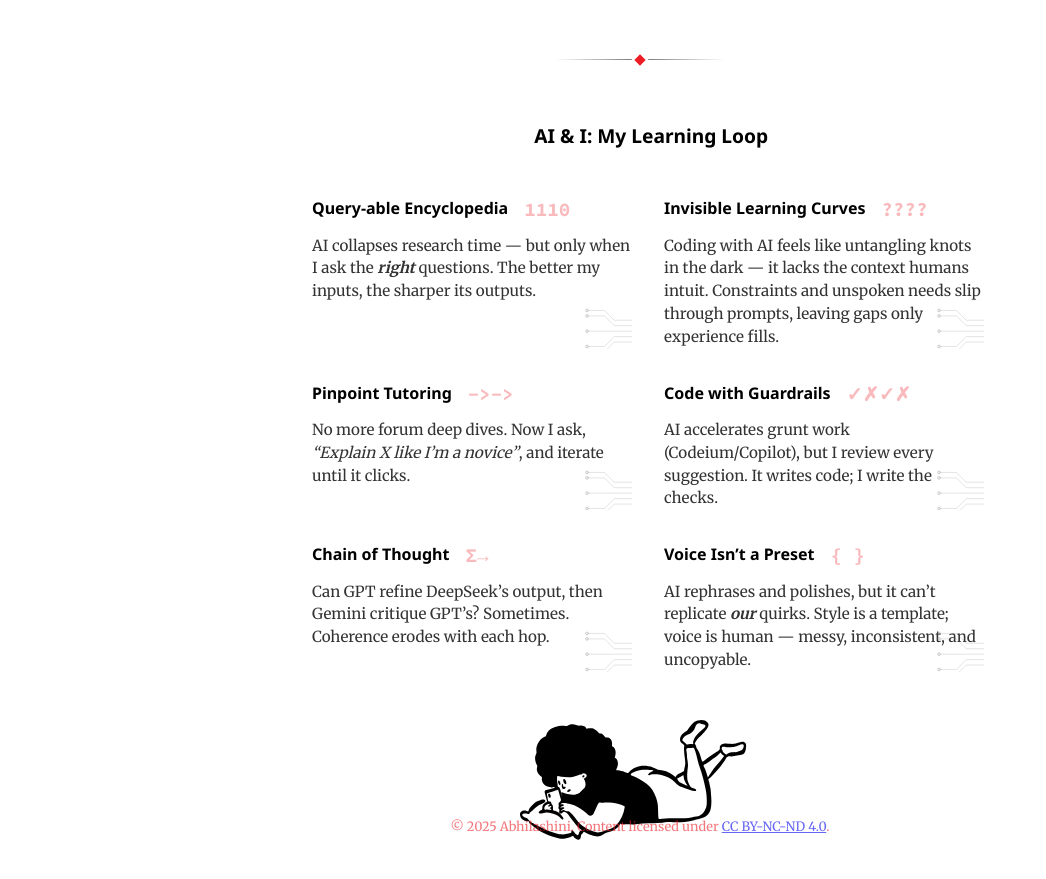
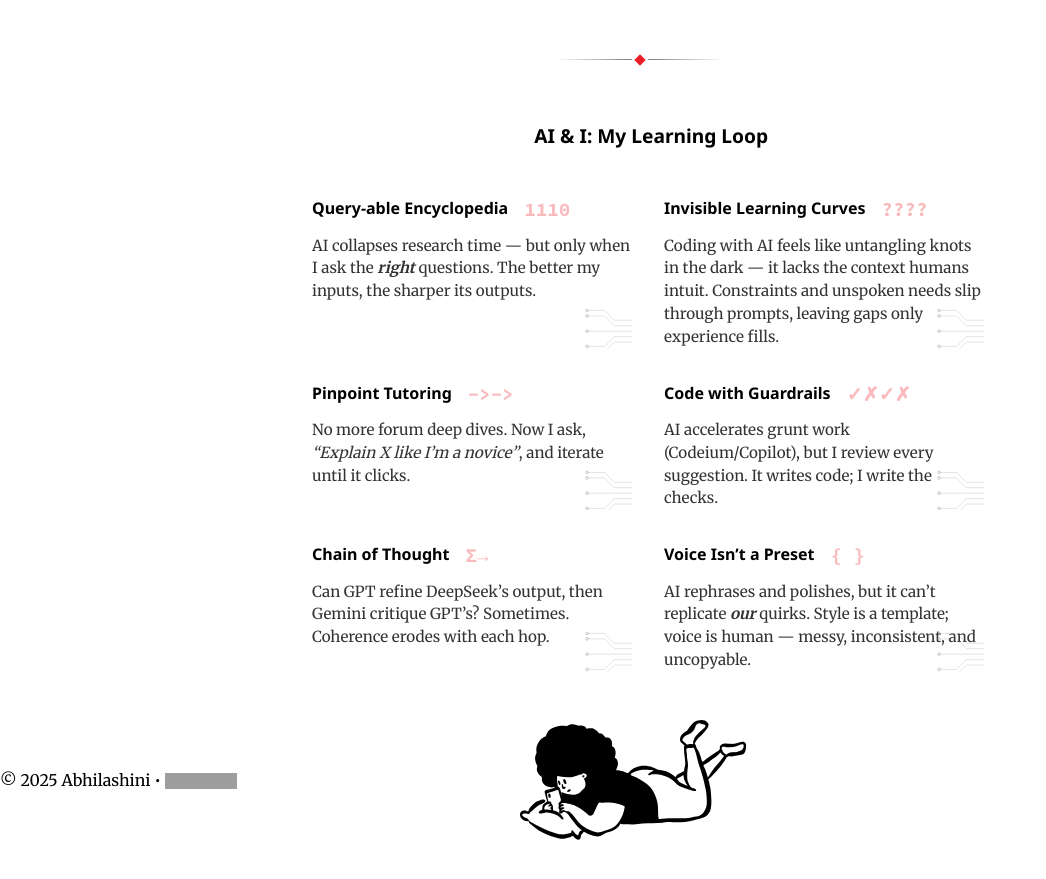
Before and after one commit to abhilashini/abhilashini.github.io, a Jekyll site: the page built from index.md, in a window 1280 px wide and 900 px high, scrolled down 1823 px. Shown: the top 879 px of the window, without its empty margins (0-1046 px from the left). Built offline with Jekyll 4.4.1, drawn with Linux system fonts in a browser that asks for light colours; grey boxes are pictures that could not be loaded.

Commit message:
Fotter CC update

```diff
--- a/_includes/footer.html
+++ b/_includes/footer.html
@@ -1,3 +1,6 @@
-<p class="footer-license">
-    © 2025 Abhilashini. Content licensed under <a href="https://creativecommons.org/licenses/by-nc-nd/4.0/" target="_blank">CC BY-NC-ND 4.0</a>.
-  </p>
+<p>© 2025 Abhilashini •
+    <a href="https://creativecommons.org/licenses/by-nc-nd/4.0/" target="_blank" title="Creative Commons License">
+        <img src="https://licensebuttons.net/l/by-nc-nd/4.0/88x31.png" alt="Creative Commons License"
+            style="height: 1rem; vertical-align: middle;">
+    </a>
+</p>
```
